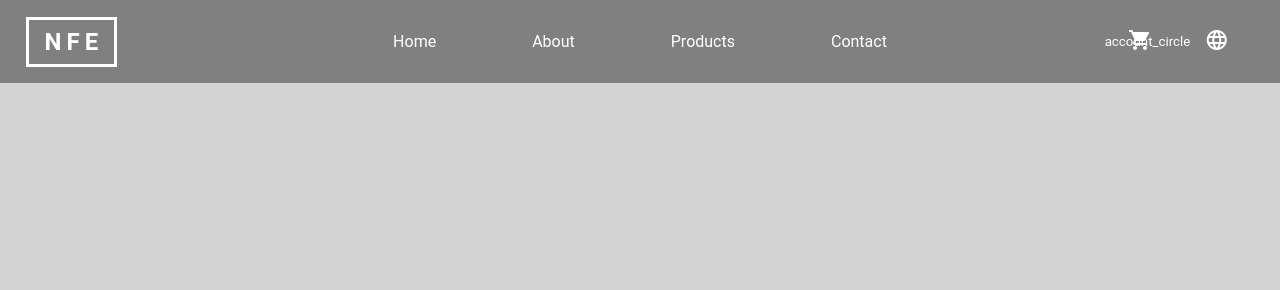
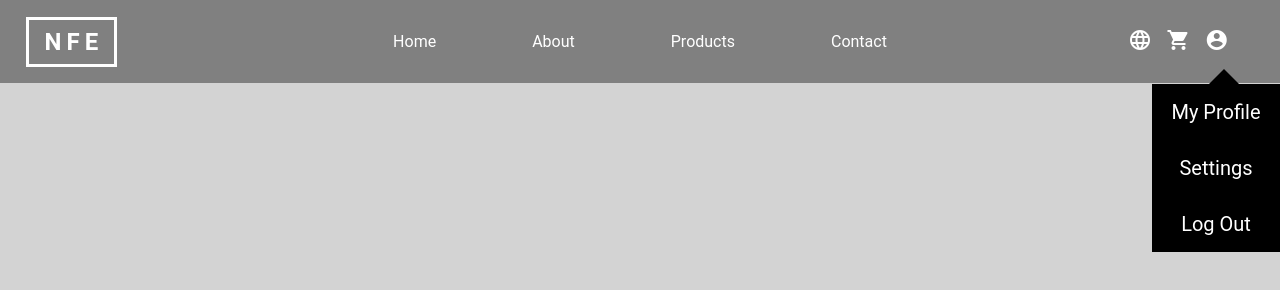
Before and after one commit to Totpoter/NFE, a plain HTML site: page index.html in a window 1280 px wide. Both pictures are taken after a click on the button "account_circle". Drawn offline with Linux system fonts and the light colour scheme; a web font is replaced by a local one.

Commit message:
fixed unneccessary stuff and added drop down menu to account

```diff
--- a/index.html
+++ b/index.html
@@ -7,7 +7,7 @@
     <link href="https://fonts.googleapis.com/css2?family=Material+Icons"
       rel="stylesheet">
     <link rel="stylesheet" href="style.css">
-    <title>Navbar Example</title>
+    <title>NFE</title>
 </head>
 <body>
 
@@ -23,16 +23,16 @@
                 <a href="#">Contact</a>
             </div>
 
+            <button class="icon language">
+                <span class="material-icons">language</span>
+            </button>
+
             <button class="icon cart">
                 <span class="material-icons">shopping_cart</span>
             </button>
 
             <button class="icon account">
-                <span class="material-icons-outlined">account_circle</span>
-            </button>
-
-            <button class="icon language">
-                <span class="material-icons">language</span>
+                <span class="material-icons">account_circle</span>
             </button>
 
             <button class="burger">
--- a/script.js
+++ b/script.js
@@ -9,6 +9,7 @@ const language_icon = language.querySelector("span");
 const burger_icon = burger.querySelector("span");
 
 const mobile_menu = document.querySelector(".mobile-menu");
+const account_menu = document.querySelector(".account-menu");
 
 burger.addEventListener("click", () => {
     burger_icon.innerText = burger_icon.innerText === "menu"
@@ -17,3 +18,7 @@ burger.addEventListener("click", () => {
 
     mobile_menu.classList.toggle("is-open");
 }) /* If the span text is equal to menu, change it to close, otherwise change it to menu so the icon changes appropriately using google icons*/
+
+account.addEventListener("click", () => {
+    account_menu.classList.toggle("is-open");
+})
--- a/style.css
+++ b/style.css
@@ -9,11 +9,11 @@
 
 body {
     background-color: lightgray;
+    min-height: 100vh;
 }
 
 nav {
     position: relative;
-    z-index: 99;
     display: flex;
     justify-content: center;
     align-items: center;
@@ -66,16 +66,17 @@ nav h1:hover {
     color: crimson;
 }
 
+/* TODO: fix */
 .cart {
-    right: 10%;
+    right: 7%;
 }
 
 .account {
-    right: 7%;
+    right: 4%;
 }
 
 .language {
-    right: 4%;
+    right: 10%;
 }
 
 .burger {
@@ -85,6 +86,7 @@ nav h1:hover {
     background: none;
     cursor: pointer;
     color: #FFF;
+    z-index: 1;
 
     position: absolute;
     right: 2%;
@@ -101,12 +103,11 @@ nav h1:hover {
 .mobile-menu {
     position: fixed;
     top: 0; /* This together with position fixed sets it to the top of the page without being able to move */
-    left: 0;
-    width: 100%;
-    height: 100%;
-    z-index: 98;
+    right: 0;
+    width: 30%;
+    border: 1px solid black;
 
-    padding-top: 6rem; /* Brings it beneath the logo */
+    margin-top: 4rem; /* Brings it beneath the logo */
     opacity: 0;
     transform: translateY(-100%); /* Brings it off screen */
     background-color: black;
@@ -117,17 +118,44 @@ nav h1:hover {
 .account-menu {
     position: fixed;
     top: 0;
-    left: 0;
-    width: 20%;
-    height: 30%;
-    z-index: 98;
+    right: 0;
+    width: 10%;
 
-    padding-top: 6rem;
+    margin-top: 5.25rem;
     opacity: 0;
-    transform: translateY(-100%);
+    transform: translateY(0%);
     background-color: black;
     color: #FFF;
     transition: 0.3s;
+}
+
+.account-menu::before {
+    content: ' ';
+    position: absolute;
+    width: 0;
+    height: 0;
+    top: -15px;
+    left: 52%;
+    margin-left: -10px;
+    border-style: solid;
+    border-left: 15px solid transparent;
+    border-right: 15px solid transparent;
+    border-bottom: 15px solid black;
+    border-top: 0px;
+}
+
+.account-menu a {
+    display: block;
+    padding: 1rem;
+    color: #fff;
+    text-align: center;
+    text-decoration: none;
+    font-size: 1.25rem;
+    transition: 0.3s;
+}
+
+.account-menu a:hover {
+    color: crimson;
 }
 
 .mobile-menu.is-open, .account-menu.is-open {
```
